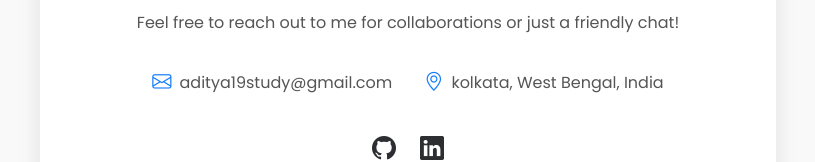
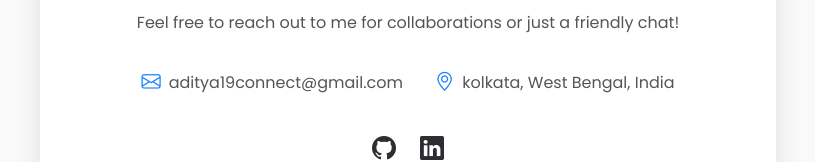
Before and after one commit to adityaanand05/Profile, a plain HTML site: page index.html in a window 1280 px wide. Shown: the part 3828-3990 px from the top of the page, without its empty margins (232-1047 px from the left). Drawn offline with nearby package versions, Linux system fonts and the light colour scheme.

Commit message:
Update index.html

```diff
--- a/index.html
+++ b/index.html
@@ -220,7 +220,7 @@
                             <div class="contact-info">
                                 <div class="contact-item">
                                     <i class="bi bi-envelope"></i>
-                                    <span>aditya19study@gmail.com</span>
+                                    <span>aditya19connect@gmail.com</span>
                                 </div>
                                 <div class="contact-item">
                                     <i class="bi bi-geo-alt"></i>
```
